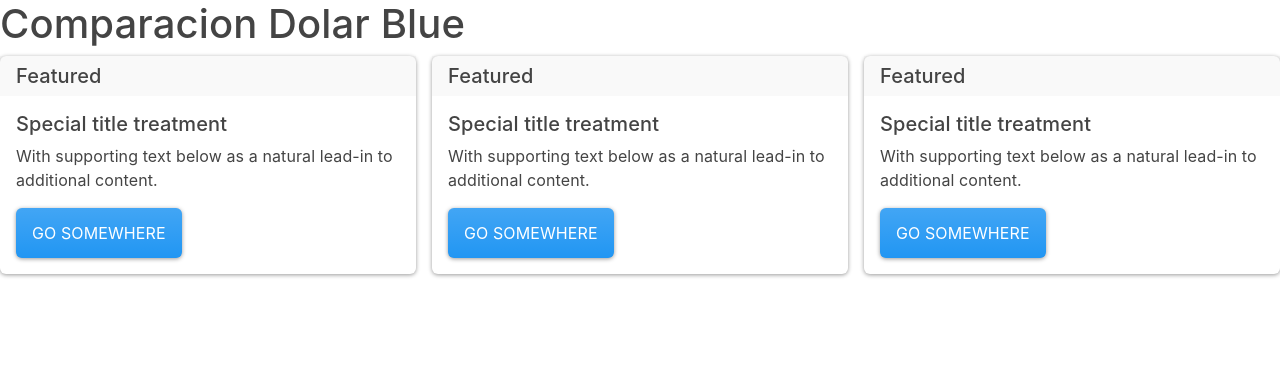
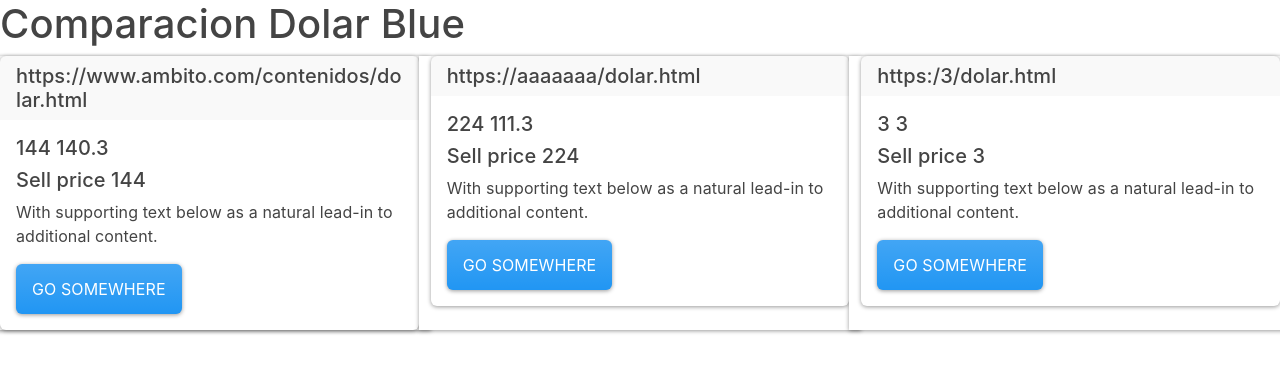
Before and after one commit to jessicajoya/FRONTPLUGGY, a React (Create React App) app: page / in a window 1280 px wide. Shown: the top 372 px of the page. Built offline with nearby package versions, Linux system fonts and the light colour scheme.

Commit message:
card structure

```diff
--- a/src/App.tsx
+++ b/src/App.tsx
@@ -1,12 +1,9 @@
 import { useState } from 'react';
-import { getAllJSDocTagsOfKind } from 'typescript';
 import './App.css';
+
+import { Quote } from './interfaces/QuotesInterface';
+
 import CardQuotes from './components/CardQuotes';
-import { Quote } from './interfaces/QuotesInterface';
-import { Card } from 'react-bootstrap';
-import { Row} from 'react-bootstrap';
-import { Col } from 'react-bootstrap';
-import { Button } from 'react-bootstrap';
 
 
 
@@ -24,28 +21,28 @@ const [quotes, setquotes] = useState<Quote[]>([
     buy_price: 140.3,
     sell_price: 144,
     source: "https://www.ambito.com/contenidos/dolar.html"
-  }
+  },
+  {
+    buy_price: 111.3,
+    sell_price: 224,
+    source: "https://aaaaaaa/dolar.html"
+  },
+  {
+    buy_price: 3,
+    sell_price: 3,
+    source: "https:/3/dolar.html"
+  },
+
 ])
+
+console.log('*******************'+quotes.length)
 
   return (
     <div className='boots'>
       <h1>{title}</h1>
-      <Row xs={1} md={3} className="g-3">
-  {Array.from({ length: 3 }).map((_, idx) => (
-    <Col>
-      <Card>
-  <Card.Header as="h5">Featured</Card.Header>
-  <Card.Body>
-    <Card.Title>Special title treatment</Card.Title>
-    <Card.Text>
-      With supporting text below as a natural lead-in to additional content.
-    </Card.Text>
-    <Button variant="primary">Go somewhere</Button>
-  </Card.Body>
-</Card>
-    </Col>
-  ))}
-</Row>
+      <main>
+        <CardQuotes quotes={quotes}/>
+      </main>
     </div>
 
   );
--- a/src/components/CardQuotes.tsx
+++ b/src/components/CardQuotes.tsx
@@ -1,5 +1,10 @@
 import { Quote } from "../interfaces/QuotesInterface";
-import { FlippingCard } from 'react-ui-cards';
+import { Card } from 'react-bootstrap';
+import { Row} from 'react-bootstrap';
+import { Col } from 'react-bootstrap';
+import { Button } from 'react-bootstrap';
+import { CardGroup } from 'react-bootstrap';
+
 
 
 interface PropsQuotes{
@@ -9,11 +14,25 @@ interface PropsQuotes{
 export default function CardQuotes({quotes}:PropsQuotes) {
   return (
    <>
-     {quotes.map((quote) => (
-
-<h1></h1>
-
-    ))}
+      <CardGroup>
+      {quotes.map((quote) => (
+          <Row xs={1} md={1} className="card mb-5">
+            <Col>
+              <Card >
+                <Card.Header as="h5">{quote.source}</Card.Header>
+                <Card.Body>
+                  <Card.Title>{quote.sell_price} {quote.buy_price}</Card.Title>
+                  <Card.Title>Sell price {quote.sell_price}</Card.Title>
+                  <Card.Text>
+                  With supporting text below as a natural lead-in to additional content.
+                  </Card.Text>
+                  <Button variant="primary">Go somewhere</Button>
+                </Card.Body>
+              </Card>
+            </Col>
+          </Row>
+        ))}
+      </CardGroup>
    </>
   )
 }
--- a/src/interfaces/QuotesInterface.ts
+++ b/src/interfaces/QuotesInterface.ts
@@ -2,4 +2,4 @@ export interface Quote {
     buy_price: number;
     sell_price: number;
     source: string;
-  }
+  }0
```
Also changed, not shown: src/60d9f92269b92.jpeg (deleted).
